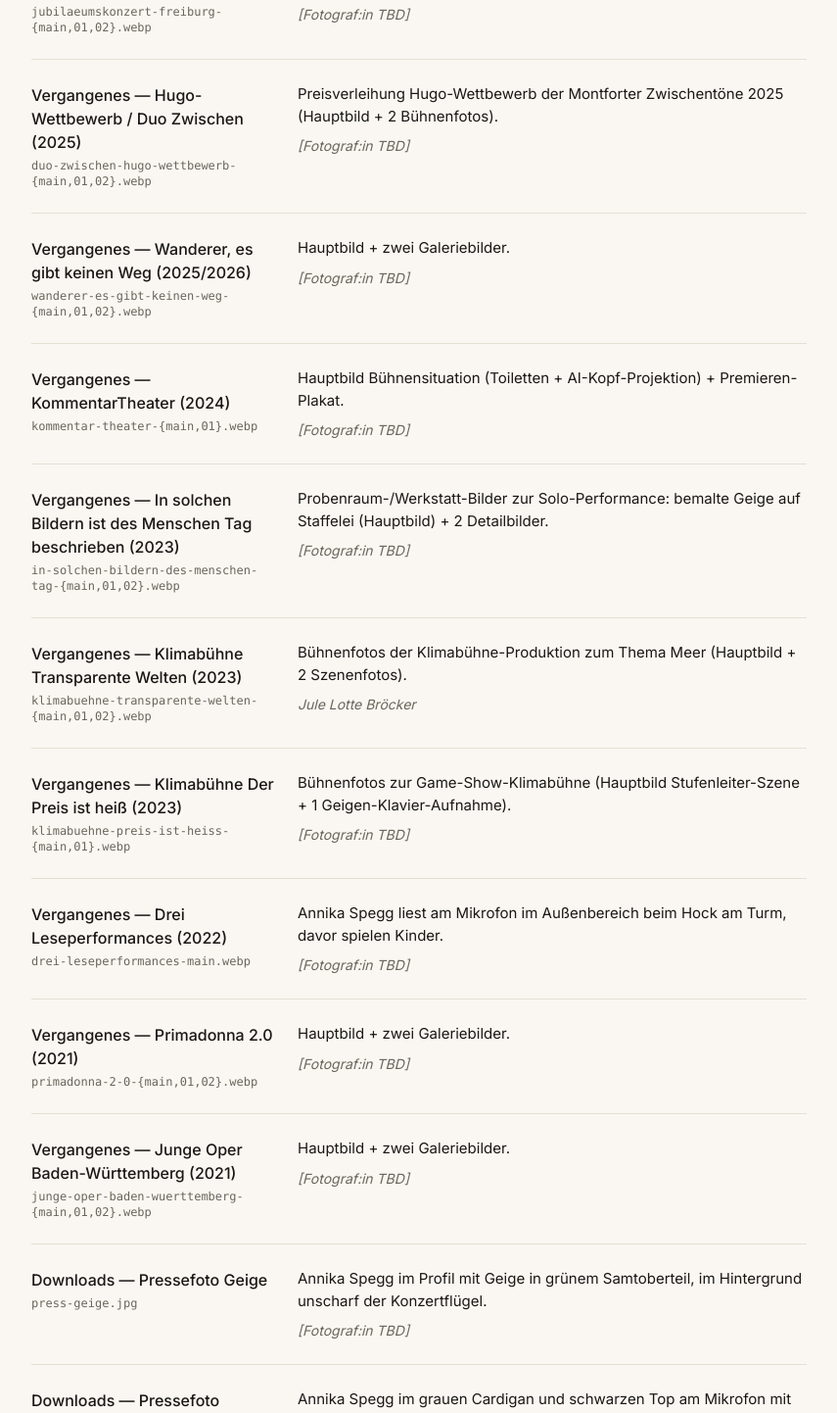
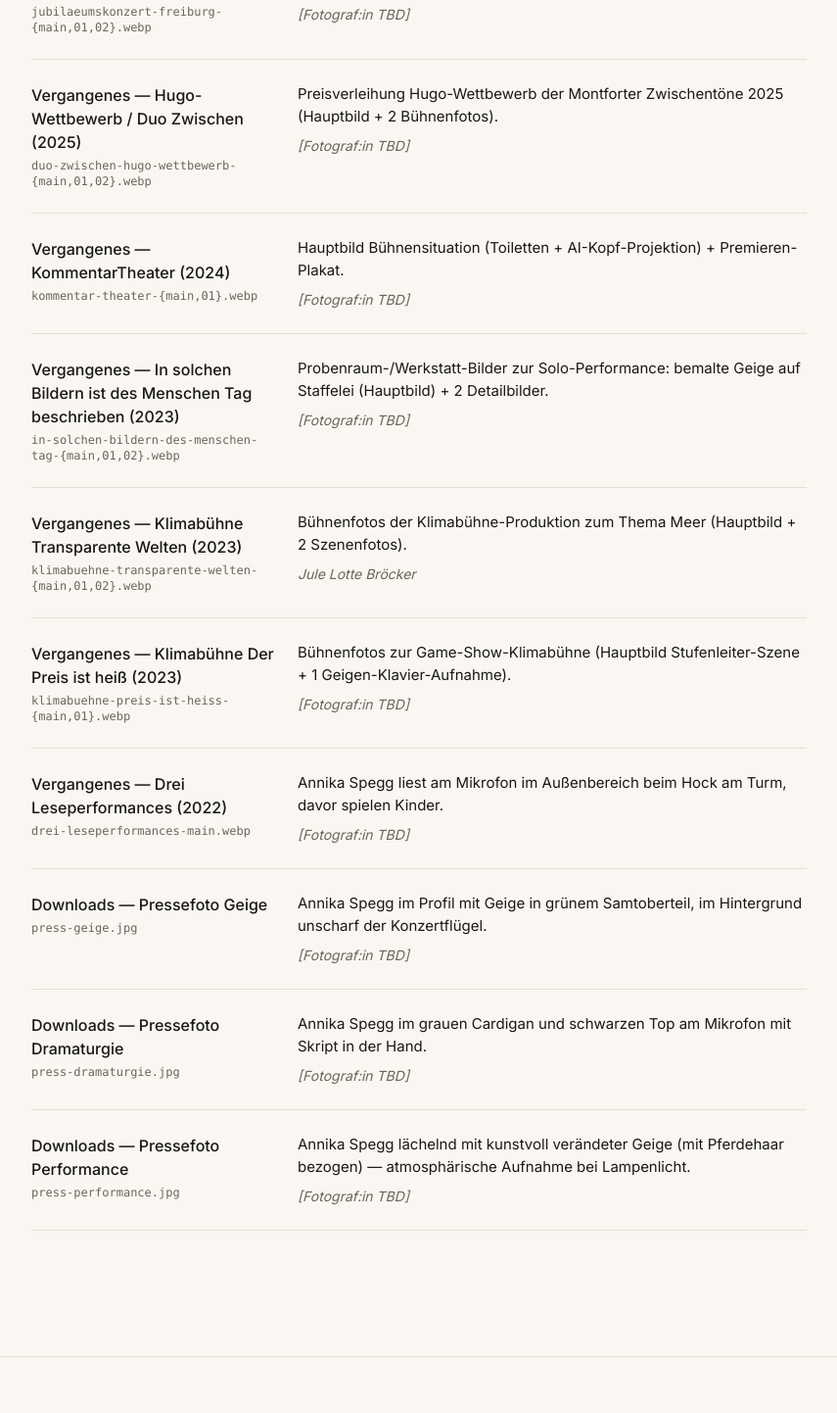
Before and after one commit to annikaspgg/persoenliche-Website, a Next.js app: page /bildnachweise in a window 1280 px wide. Shown: the part 2295-3737 px from the top of the page at 98% size, without its empty margins (212-1067 px from the left). Built offline with nearby package versions, Linux system fonts and the light colour scheme.

Commit message:
Bildnachweise: Einträge der ausgeblendeten Vergangenes-Projekte entfernt
Wanderer es gibt keinen Weg, Primadonna 2.0, Junge Oper Baden-Württemberg —
ohne sichtbares Projekt auch keine Credits in der Liste.

Co-Authored-By: Claude Opus 4.7 (1M context) <noreply@anthropic.com>

```diff
--- a/content/bildnachweise.ts
+++ b/content/bildnachweise.ts
@@ -138,12 +138,6 @@ export const bildnachweise: Bildnachweis[] = [
     photographer: TBD,
   },
   {
-    usage: "Vergangenes — Wanderer, es gibt keinen Weg (2025/2026)",
-    description: "Hauptbild + zwei Galeriebilder.",
-    file: "wanderer-es-gibt-keinen-weg-{main,01,02}.webp",
-    photographer: TBD,
-  },
-  {
     usage: "Vergangenes — KommentarTheater (2024)",
     description:
       "Hauptbild Bühnensituation (Toiletten + AI-Kopf-Projektion) + Premieren-Plakat.",
@@ -178,18 +172,6 @@ export const bildnachweise: Bildnachweis[] = [
     file: "drei-leseperformances-main.webp",
     photographer: TBD,
   },
-  {
-    usage: "Vergangenes — Primadonna 2.0 (2021)",
-    description: "Hauptbild + zwei Galeriebilder.",
-    file: "primadonna-2-0-{main,01,02}.webp",
-    photographer: TBD,
-  },
-  {
-    usage: "Vergangenes — Junge Oper Baden-Württemberg (2021)",
-    description: "Hauptbild + zwei Galeriebilder.",
-    file: "junge-oper-baden-wuerttemberg-{main,01,02}.webp",
-    photographer: TBD,
-  },
 
   // — Pressefotos (Downloads) —
   {
```
